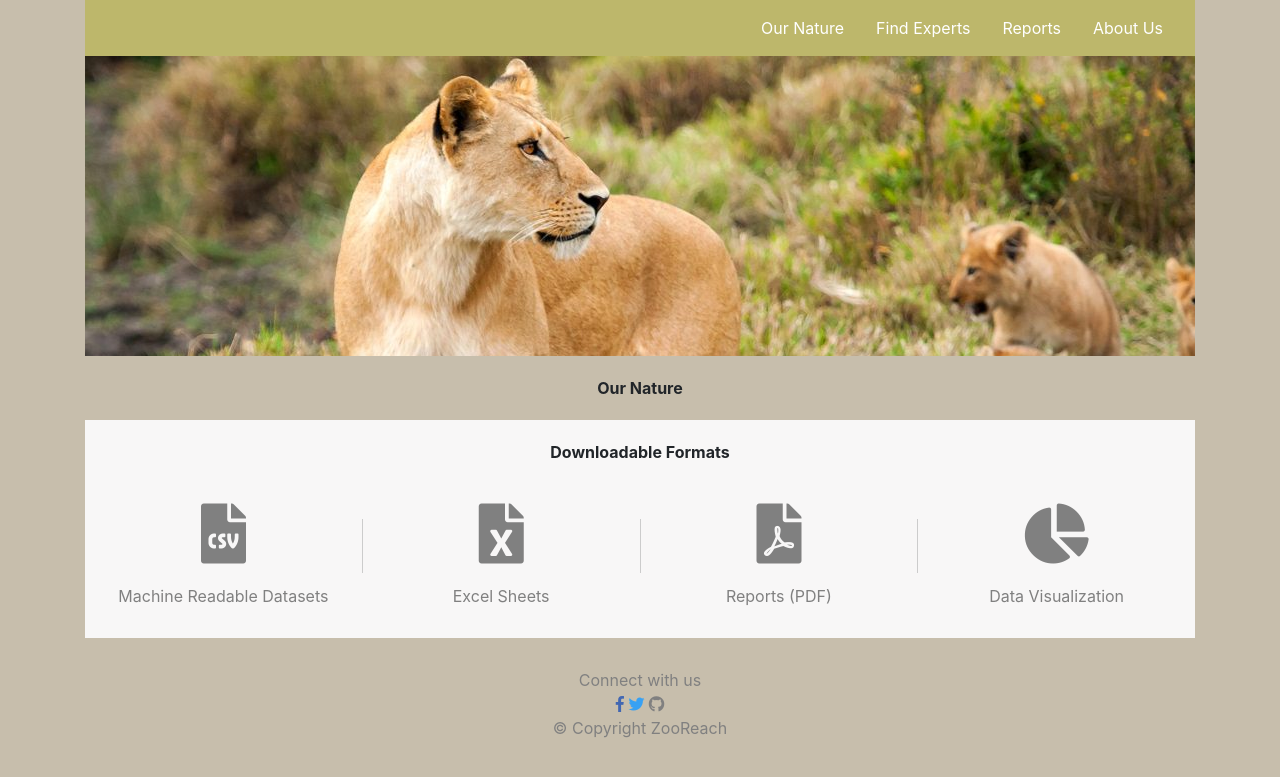
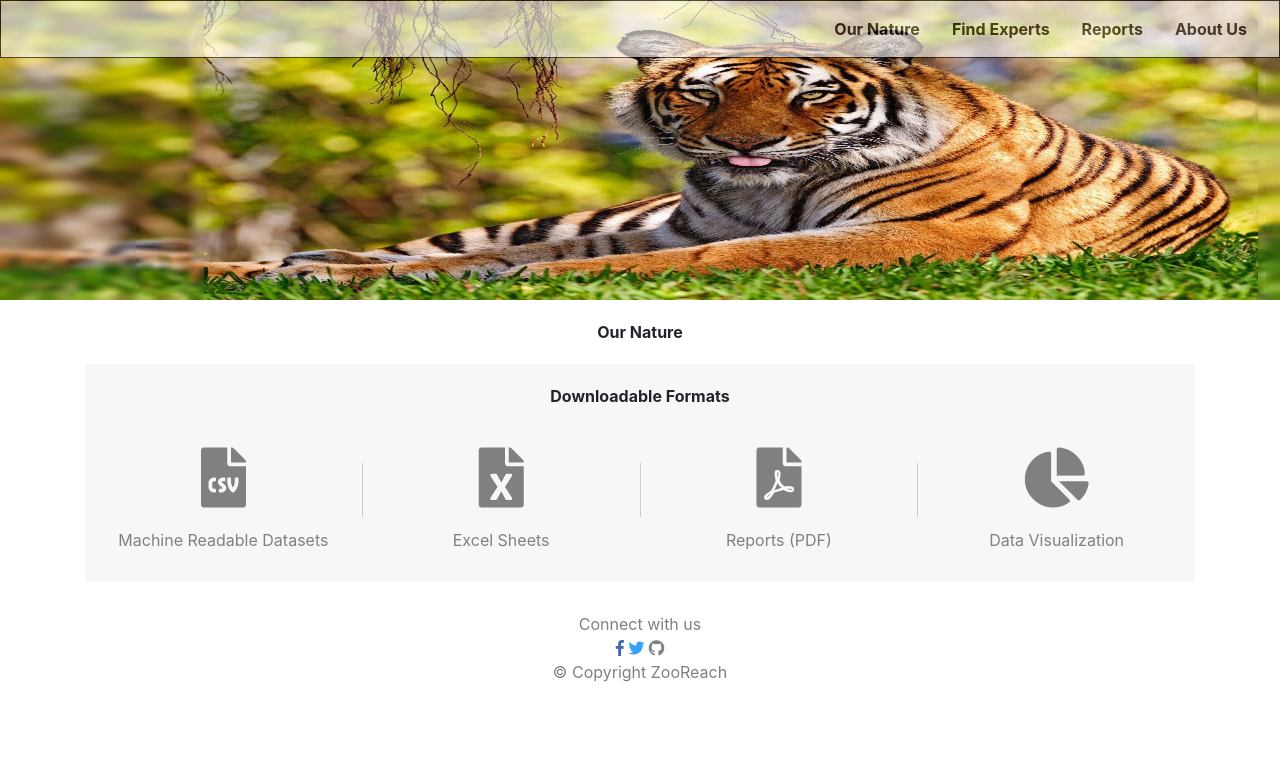
Before and after one commit to ZooReach/dashboard, a Flask app: page / in a window 1280 px wide. Shown: the top 777 px of the page. Run offline with Flask 2, Linux system fonts and the light colour scheme; data that the repository does not hold is empty; some libraries are stand-ins or nearby versions.

Commit message:
css changes

```diff
--- a/app/static/css/others/main.css
+++ b/app/static/css/others/main.css
@@ -1,3 +1,4 @@
+
 @media (min-width: 576px) {
   .card-columns {
     column-count: 2;
@@ -41,7 +42,10 @@ a.custom-card:hover {
 
 .banner {
   height: 300px;
-  background-image: url("/static/images/banner.jpg")
+  width: 100%;
+  background-image: url("/static/images/Tiger2.jpg");
+  background-repeat: no-repeat;
+  background-size: 100% 100%;
 }
 
 .download-container {
@@ -174,17 +178,31 @@ hr.header-line{
 }
 
 .nav-style-container{
-    background: transparent;
-    background-color: darkkhaki ;
-    color:white
+  background-color: #ffffff;
+  border: 1px solid black;
+  opacity: 0.6;
+  filter: alpha(opacity=60); /* For IE8 and earlier */
 
 }
 
 .nav-color{
-    color: white;
+    color : black;
+    font-weight: bold;
     display: block;
     padding: .5rem 1rem;
 }
-body{
-    background: #c7beac;
+
+.card {
+    position: relative;
+    display: -ms-flexbox;
+    display: flex;
+    -ms-flex-direction: column;
+    flex-direction: column;
+    min-width: 0;
+    word-wrap: break-word;
+    background-color: #fff;
+    background-clip: border-box;
+    border-radius: 25px;
+    width: 100%;
+    border: 2px solid #DCDCDC;
 }
--- a/app/templates/common/card_image.html
+++ b/app/templates/common/card_image.html
@@ -5,7 +5,7 @@
 
     <a href="{{href}}{{item['name']}}" class="custom-card">
 
-        <div class="card" style="width: 13rem;">
+        <div class="card">
             <img
                     class="card-img-top lazy"
                     data-src="{{ baseurl+item['image'] if 'image' in item else baseurl+'images/placeholder.svg'}}"
--- a/app/templates/common/header.html
+++ b/app/templates/common/header.html
@@ -1,12 +1,18 @@
 {% block header %}
-<nav class="navbar navbar-expand-lg navbar-light nav-style-container">
-    <div class="collapse navbar-collapse" id="navbarNavDropdown">
+
+{% block container_header_banner %}
+
+<div class="banner">
+    <nav class="navbar navbar-expand-lg navbar-light nav-style-container">
+
         <ul class="navbar-nav ml-auto">
             <li class="nav-item"><a class="nav-color" href="#">Our Nature</a></li>
             <li class="nav-item"><a class="nav-color" href="#">Find Experts</a></li>
             <li class="nav-item"><a class="nav-color" href="#">Reports</a></li>
             <li class="nav-item"><a class="nav-color" href="#">About Us</a></li>
         </ul>
-    </div>
 </nav>
+</div>
+{% endblock container_header_banner%}
+
 {% endblock header %}
--- a/app/templates/common/index.html
+++ b/app/templates/common/index.html
@@ -17,8 +17,12 @@
 
 </head>
 <body>
+<div class = "header-container">
+    {% include 'common/header.html' %}
+</div>
 <div class="container">
     {% block navbar %}{% endblock navbar %}
 </div>
+{% include 'common/footer.html' %}
 </body>
 </html>
--- a/app/templates/common/layout.html
+++ b/app/templates/common/layout.html
@@ -1,7 +1,5 @@
 {% extends 'common/index.html' %}
 
 {% block navbar %}
-{% include 'common/header.html' %}
 {% block container %}{% endblock container %}
-{% include 'common/footer.html' %}
 {% endblock navbar %}
--- a/app/templates/home/home.html
+++ b/app/templates/home/home.html
@@ -1,9 +1,6 @@
 {% extends 'common/layout.html' %}
 
 {% block container %}
-{% block container_header_banner %}
-<div class="banner"></div>
-{% endblock container_header_banner%}
 {% block container_card_list %}
 <div class="sub-title text-center">Our Nature</div>
 
```
Also changed, not shown: app/static/images/Tiger2.jpg (added).
